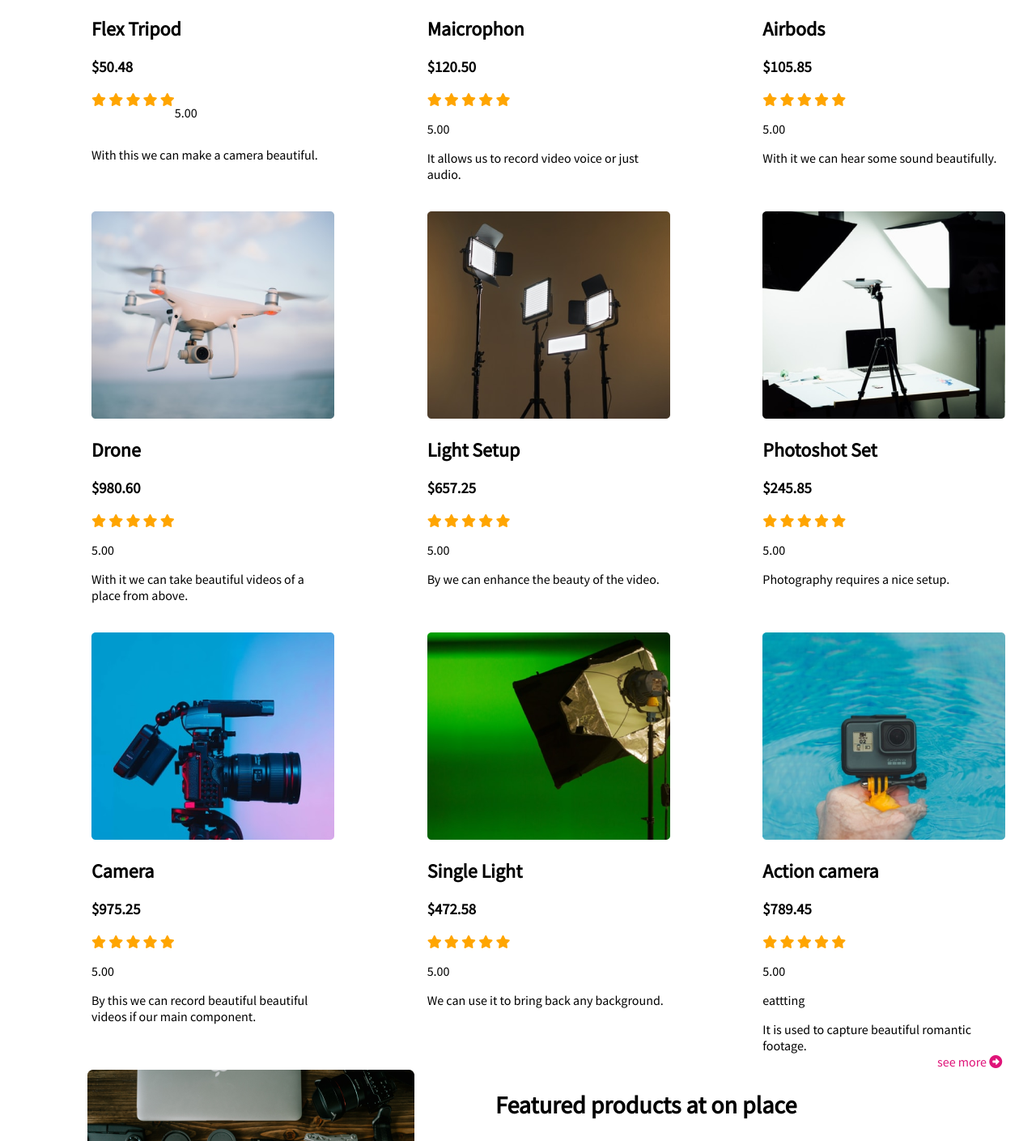
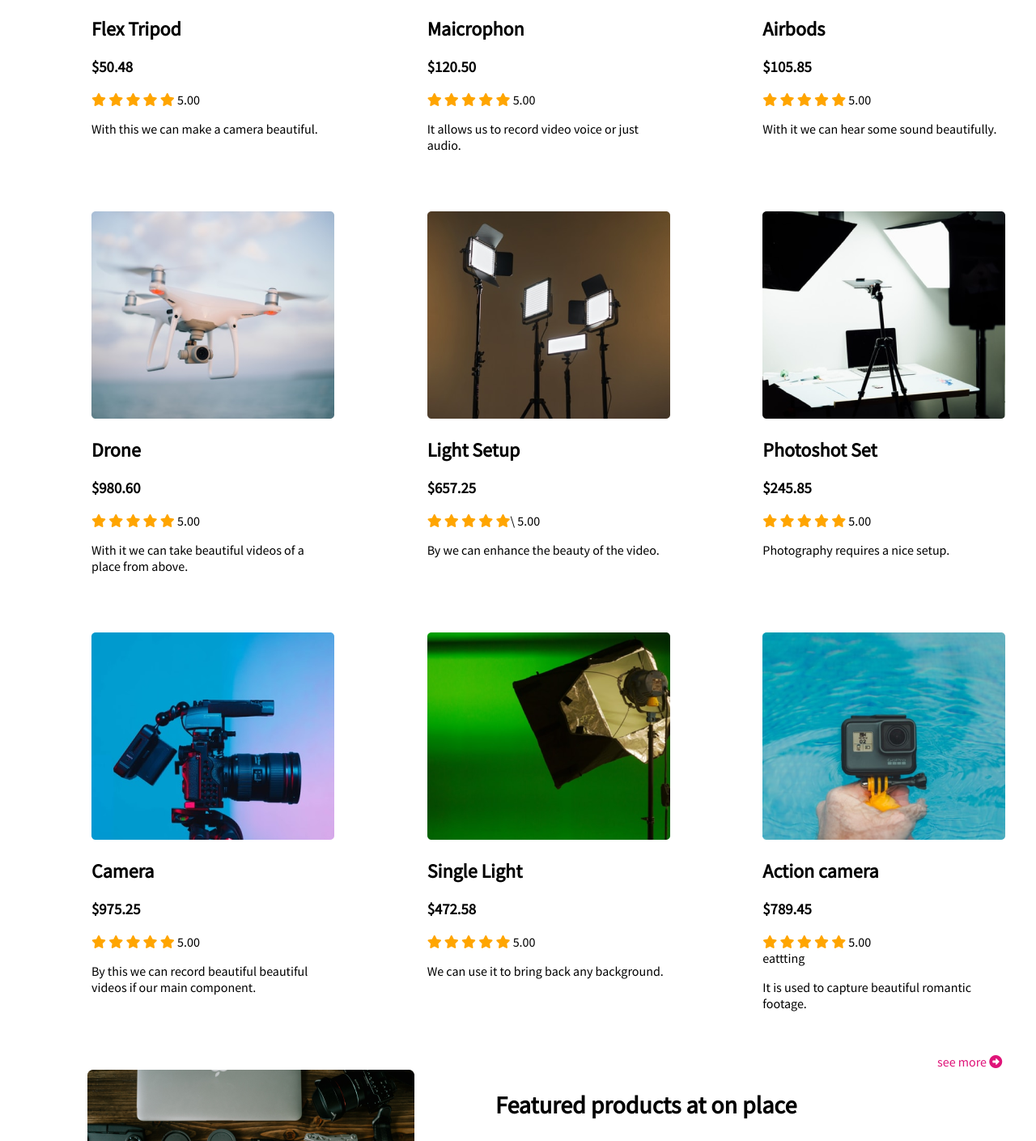
Before and after one commit to shajib2/assignment-2, a plain HTML site: page index.html in a window 1280 px wide. Shown: the part 1130-2539 px from the top of the page at 81% size. Drawn offline with Linux system fonts and the light colour scheme.

Commit message:
reatting in one line

```diff
--- a/index.html
+++ b/index.html
@@ -93,8 +93,9 @@
                         <i class="fas fa-star"></i>
                         <i class="fas fa-star"></i>
                         <i class="fas fa-star"></i>
+                        <span>5.00</span>
                     </div>
-                    <p>5.00</p>
+
                 </div>
                 <p>With this we can make a camera beautiful.</p>
             </div>
@@ -108,8 +109,9 @@
                         <i class="fas fa-star"></i>
                         <i class="fas fa-star"></i>
                         <i class="fas fa-star"></i>
+                        <span>5.00</span>
                     </div>
-                    <p>5.00</p>
+
                 </div>
                 <p>It allows us to record video voice or just audio.</p>
             </div>
@@ -123,8 +125,9 @@
                         <i class="fas fa-star"></i>
                         <i class="fas fa-star"></i>
                         <i class="fas fa-star"></i>
+                        <span>5.00</span>
                     </div>
-                    <p>5.00</p>
+
                 </div>
                 <p>With it we can hear some sound beautifully.</p>
             </div>
@@ -139,8 +142,9 @@
                             <i class="fas fa-star"></i>
                             <i class="fas fa-star"></i>
                             <i class="fas fa-star"></i>
+                            <span>5.00</span>
                         </div>
-                        <p>5.00</p>
+
                     </div>
                 </div>
                 <p>With it we can take beautiful videos of a place from above.</p>
@@ -155,9 +159,10 @@
                             <i class="fas fa-star"></i>
                             <i class="fas fa-star"></i>
                             <i class="fas fa-star"></i>
-                            <i class="fas fa-star"></i>
+                            <i class="fas fa-star"></i>\
+                            <span>5.00</span>
                         </div>
-                        <p>5.00</p>
+
                     </div>
                 </div>
                 <p>By we can enhance the beauty of the video.</p>
@@ -173,8 +178,9 @@
                             <i class="fas fa-star"></i>
                             <i class="fas fa-star"></i>
                             <i class="fas fa-star"></i>
+                            <span>5.00</span>
                         </div>
-                        <p>5.00</p>
+
                     </div>
                 </div>
                 <p>Photography requires a nice setup.</p>
@@ -189,8 +195,9 @@
                         <i class="fas fa-star"></i>
                         <i class="fas fa-star"></i>
                         <i class="fas fa-star"></i>
+                        <span>5.00</span>
                     </div>
-                    <p>5.00</p>
+
                 </div>
                 <p>By this we can record beautiful beautiful videos if our main component.</p>
             </div>
@@ -204,8 +211,9 @@
                         <i class="fas fa-star"></i>
                         <i class="fas fa-star"></i>
                         <i class="fas fa-star"></i>
+                        <span>5.00</span>
                     </div>
-                    <p>5.00</p>
+
                 </div>
                 <p>We can use it to bring back any background.</p>
             </div>
@@ -219,8 +227,9 @@
                         <i class="fas fa-star"></i>
                         <i class="fas fa-star"></i>
                         <i class="fas fa-star"></i>
+                        <span>5.00</span>
                     </div>
-                    <p>5.00</p>
+
                 </div>eattting
                 <p>It is used to capture beautiful romantic footage.</p>
             </div>
--- a/styles/style.css
+++ b/styles/style.css
@@ -60,6 +60,7 @@ div ul li{
     text-align: center;
  }
  .populer-colection-body{
+
 
      display: grid;
      grid-template-columns: repeat(3, 1fr);
```
